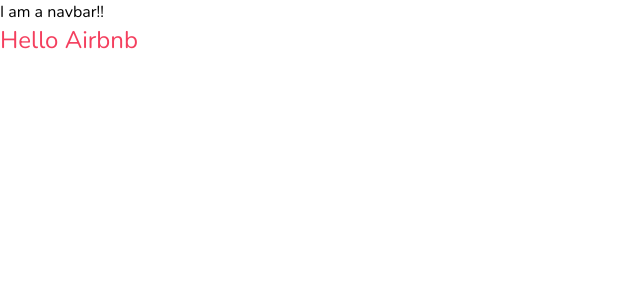
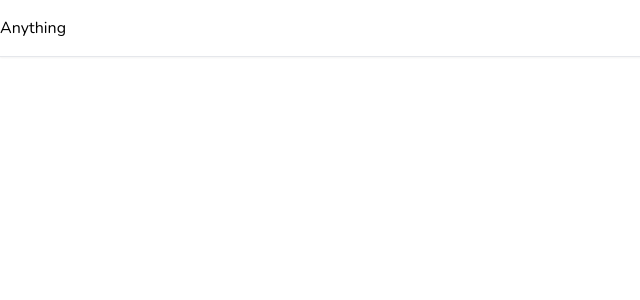
Before and after one commit to kimidang26/Airbnb_Practice, a Next.js app: page / in a window 1280 px wide. Shown: the top 300 px of the page, without its empty margins (0-640 px from the left). Built offline with nearby package versions, Linux system fonts and the light colour scheme.

Commit message:
added children container

```diff
--- /dev/null
+++ b/app/components/Container.tsx
@@ -0,0 +1,15 @@
+interface ContainerProps{
+    children: React.ReactNode;
+}
+
+const Container: React.FC<ContainerProps> = ({
+    children
+}) => {
+    return (
+        <div>
+            {children}
+        </div>
+     );
+}
+
+export default Container;
--- a/app/components/navbar/navbar.tsx
+++ b/app/components/navbar/navbar.tsx
@@ -1,7 +1,13 @@
+'use client';
+
+import Container from "../container";
+
 const Navbar = () => {
     return (
-        <div>
-            I am a navbar!!
+        <div className="fixed w-full bg-white z-10 shadow-sm">
+            <div className="py-4 border-b-[1px]">
+                <Container> Anything </Container>
+            </div>
         </div>
      );
 }
```
